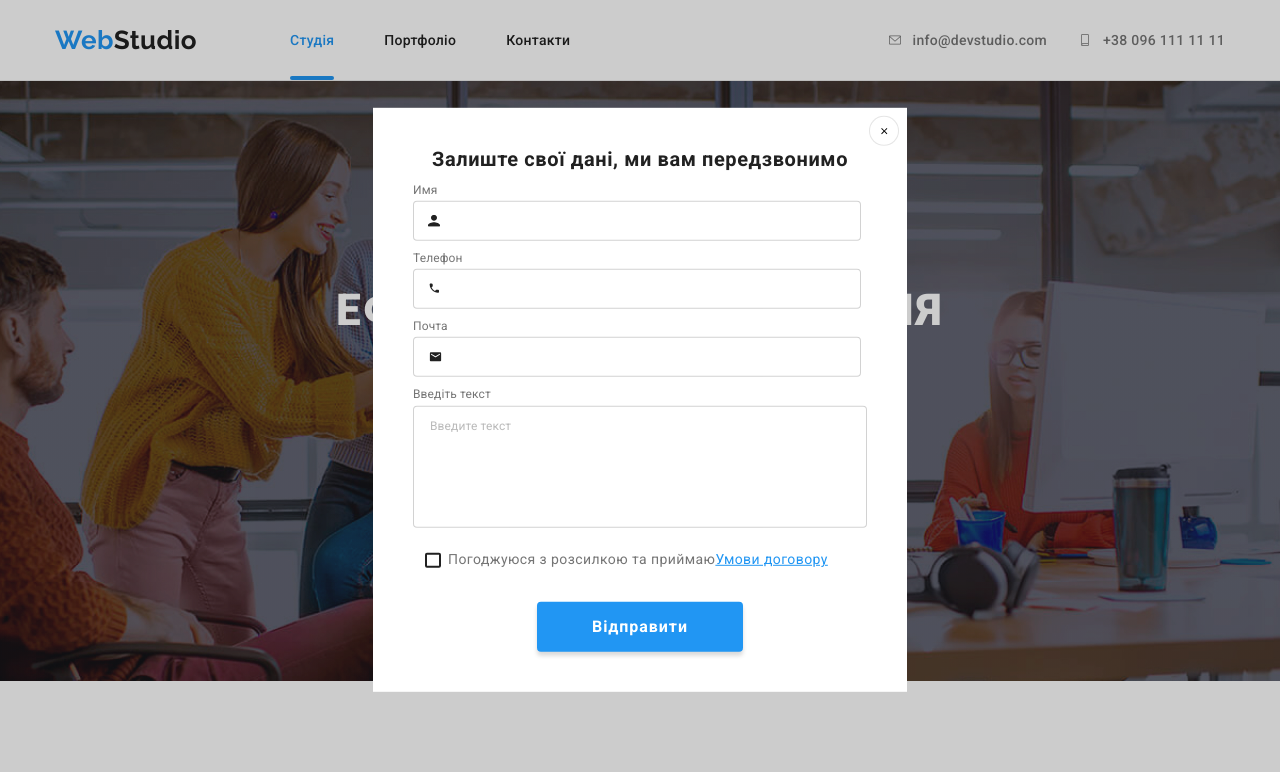
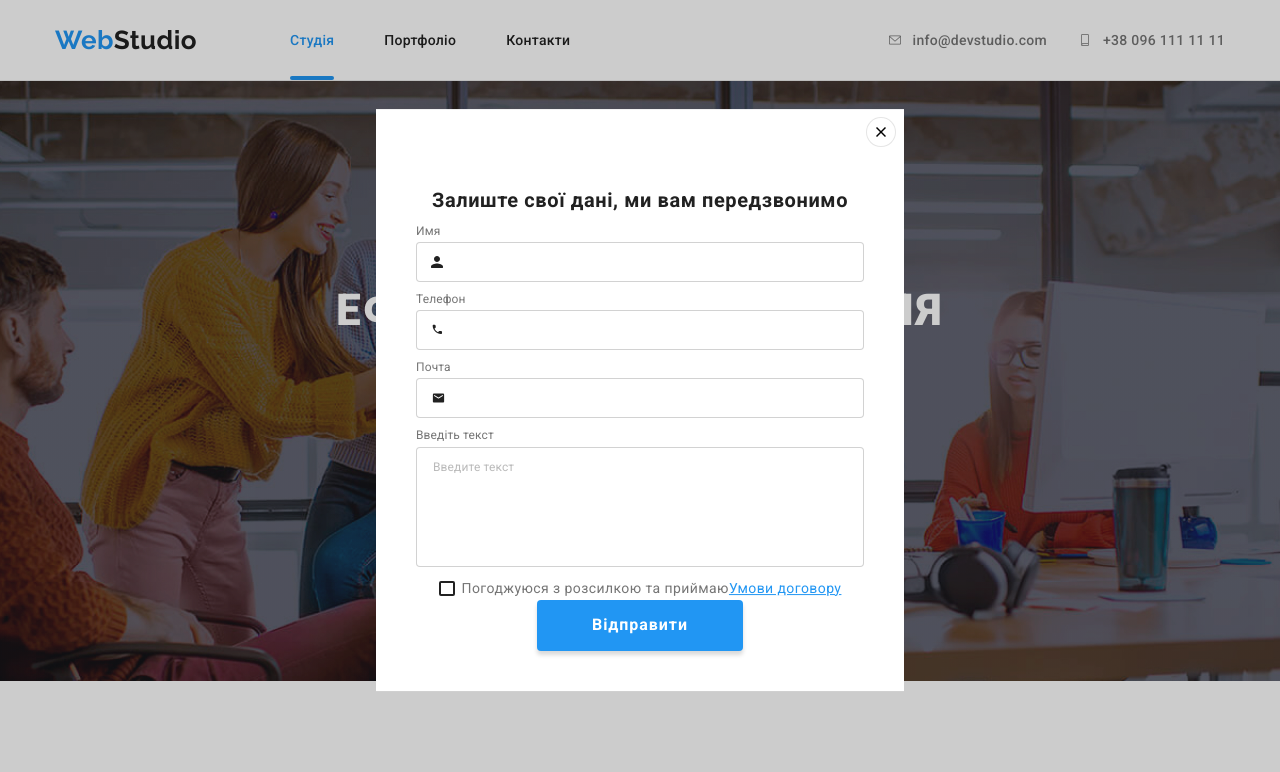
Before and after one commit to ViktorSahariy/goit-markup-hw-06, a plain HTML site: page index.html in a window 1280 px wide. Both pictures are taken after a click on the button "Замовити послугу". Shown: the top 772 px of the page. Drawn offline with nearby package versions, Linux system fonts and the light colour scheme.

Commit message:
corejido los errores

```diff
--- a/css/styles.css
+++ b/css/styles.css
@@ -711,13 +711,11 @@ border: 1px solid #EEEEEE;
     transform: translate(-50% , -50%) scale(0.5);
 }
 .modal {
+    text-align: center;
+    padding: 40px;
     position: absolute;
     min-width: 528px;
     min-height: 581px;
-    box-shadow:
-    rgba(0, 0, 0, 0.2),
-    rgba(0, 0, 0, 0.14),
-    rgba(0, 0, 0, 0.12);
     background-color: var(--color-hero-name);
     top: 50%;
     left: 50%;
@@ -742,10 +740,6 @@ border: 1px solid #EEEEEE;
   margin: 3px;
 }
 
-.main-form {
-    margin: 0 40px 12px ;
-    margin-bottom: 20px;
-}
 .tittle-form {
     font-weight: 700;
     font-size: 20px;
@@ -761,6 +755,7 @@ border: 1px solid #EEEEEE;
     flex-direction: column;
 }
 .form-box label {
+    text-align: start;
     font-weight: 400;
     font-size: 12px;
     line-height: 1.17;
@@ -775,7 +770,7 @@ border: 1px solid #EEEEEE;
     border: 1px solid rgba(33, 33, 33, 0.2);
     outline: 0;
     transition: border-color 250ms cubic-bezier(0.4, 0, 0.2, 1);
-    width: 448px;
+    width: 100%;
     height: 40px;
 }
 .form-input:focus {
@@ -785,6 +780,7 @@ border: 1px solid #EEEEEE;
     color: var(--color-second);
 }
 textarea {
+    height: 120px;
     padding: 12px 16px;
     border-radius: 4px;
     border: 1px solid rgba(33, 33, 33, 0.2);
@@ -801,11 +797,7 @@ textarea::placeholder {
     line-height: 1.17;
     letter-spacing: 0.01em;
 }
-.form-check {
-    margin-bottom: 30px;
-    margin-left: 52px;
-    margin-right: 52px;
-}
+
 .label {
     font-weight: 400;
     line-height: 1.71;
@@ -844,6 +836,7 @@ textarea::placeholder {
 }
 .checkbox-box {
     display: flex;
+    justify-content: center;
     align-items: center;
 }
 
@@ -853,7 +846,7 @@ textarea::placeholder {
 
 }
 .button-form {
-    margin: 0 164px 40px;
+
     background-color: var(--color-second);
     color: var(--color-hero-name);
     border-radius: 4px;
--- a/index.html
+++ b/index.html
@@ -53,65 +53,6 @@
             <h1 class="hero">Ефективні рішення для <br> вашого бізнесу</h1>
             <button aria-label="Заказать услугу" type="button" class="button" data-modal-open>Замовити послугу</button>
         </section>
-        <!--Модульне вікно-->
-        <div class="backdrop is-hidden" data-modal>
-            <div class="modal">
-                <button aria-label="Закрыть окно" type="button" class="btn-close" data-modal-close>
-                    <svg class="icon-modal" width="18" height="18">
-                        <use href="./images/modal-windows.svg#icon-close"></use>
-                    </svg>
-                </button>
-                <form class="form" autocomplete="on">
-                    <h2 class="tittle-form">Залиште свої дані, ми вам передзвонимо</h2>
-                    <div class="main-form">
-                        <div class="form-box">
-                            <label for="name">Имя</label>
-                            <div class="svg-box">
-                                <input class="form-input" type="text" name="name" id="name" />
-                                <svg class="social-icons-modal" width="12" height="12">
-                                    <use href="./images/modal-windows.svg#icon-user"></use>
-                                </svg>
-                            </div>
-
-                        </div>
-                        <div class="form-box">
-                            <label for="tel">Телефон</label>
-                            <div class="svg-box">
-                                <input class="form-input" type="tel" name="tel" id="tel" />
-                                <svg class="social-icons-modal" width="13" height="13">
-                                    <use href="./images/modal-windows.svg#icon-phone"></use>
-                                </svg>
-                        </div>
-                        </div>
-                        <div class="form-box">
-                            <label for="mail">Почта</label>
-                            <div class="svg-box">
-                                <input class="form-input" type="email" name="mail" id="mail" />
-                                <svg class="social-icons-modal" width="15" height="12">
-                                    <use href="./images/modal-windows.svg#icon-email"></use>
-                                </svg>
-                        </div>
-                        </div>
-                        <div class="form-box">
-                            <label for="comment">Введіть текст</label>
-                            <textarea name="comment" id="comment" rows="6" placeholder="Введите текст"></textarea>
-                        </div>
-                </div>
-                    <div class="form-check checkbox-box">
-                        <label class="label" for="accept">
-                            <div class="checkbox-control">
-                                <input class="checkbox" type="checkbox" name="accept" value="accept" id="accept" />
-                                <svg class="icon-modal-check" aria-hidden="true" width="16" height="15">
-                                    <use href="./images/modal-windows.svg#icon-check"></use>
-                                </svg>
-                            </div>
-                            Погоджуюся з розсилкою та приймаю <a href="#" class="word-form"> Умови договору</a></label>
-                    </div>
-                <button class="button-form" type="submit">Відправити</button>
-            </div>
-                </form>
-            </div>
-        </div>
         <!--Якість-->
       <section class="section">
         <div class="container">
@@ -447,6 +388,65 @@
       </div>
       </section>
     </footer>
+     <!--Модульне вікно-->
+     <div class="backdrop is-hidden" data-modal>
+        <div class="modal">
+            <button aria-label="Закрыть окно" type="button" class="btn-close" data-modal-close>
+                <svg class="icon-modal" width="18" height="18">
+                    <use href="./images/vector-close.svg#icon-Vector-close"></use>
+                </svg>
+            </button>
+            <form class="form" autocomplete="on">
+                <h2 class="tittle-form">Залиште свої дані, ми вам передзвонимо</h2>
+                <div class="main-form">
+                    <div class="form-box">
+                        <label for="name">Имя</label>
+                        <div class="svg-box">
+                            <input class="form-input" type="text" name="name" id="name" />
+                            <svg class="social-icons-modal" width="12" height="12">
+                                <use href="./images/modal-windows.svg#icon-user"></use>
+                            </svg>
+                        </div>
+
+                    </div>
+                    <div class="form-box">
+                        <label for="tel">Телефон</label>
+                        <div class="svg-box">
+                            <input class="form-input" type="tel" name="tel" id="tel" />
+                            <svg class="social-icons-modal" width="13" height="13">
+                                <use href="./images/modal-windows.svg#icon-phone"></use>
+                            </svg>
+                    </div>
+                    </div>
+                    <div class="form-box">
+                        <label for="mail">Почта</label>
+                        <div class="svg-box">
+                            <input class="form-input" type="email" name="mail" id="mail" />
+                            <svg class="social-icons-modal" width="15" height="12">
+                                <use href="./images/modal-windows.svg#icon-email"></use>
+                            </svg>
+                    </div>
+                    </div>
+                    <div class="form-box">
+                        <label for="comment">Введіть текст</label>
+                        <textarea name="comment" id="comment" rows="6" placeholder="Введите текст"></textarea>
+                    </div>
+            </div>
+                <div class="form-check checkbox-box">
+                    <label class="label" for="accept">
+                        <div class="checkbox-control">
+                            <input class="checkbox" type="checkbox" name="accept" value="accept" id="accept" />
+                            <svg class="icon-modal-check" aria-hidden="true" width="16" height="15">
+                                <use href="./images/modal-windows.svg#icon-check"></use>
+                            </svg>
+                        </div>
+                        Погоджуюся з розсилкою та приймаю <a href="#" class="word-form"> Умови договору</a></label>
+                </div>
+            <button class="button-form" type="submit">Відправити</button>
+        </div>
+            </form>
+        </div>
+    </div>
     <script src="./js/modal.js"></script>
   </body>
 </html>
```
Also changed, not shown: images/Vector.svg (added), images/vector-close.svg (added).
